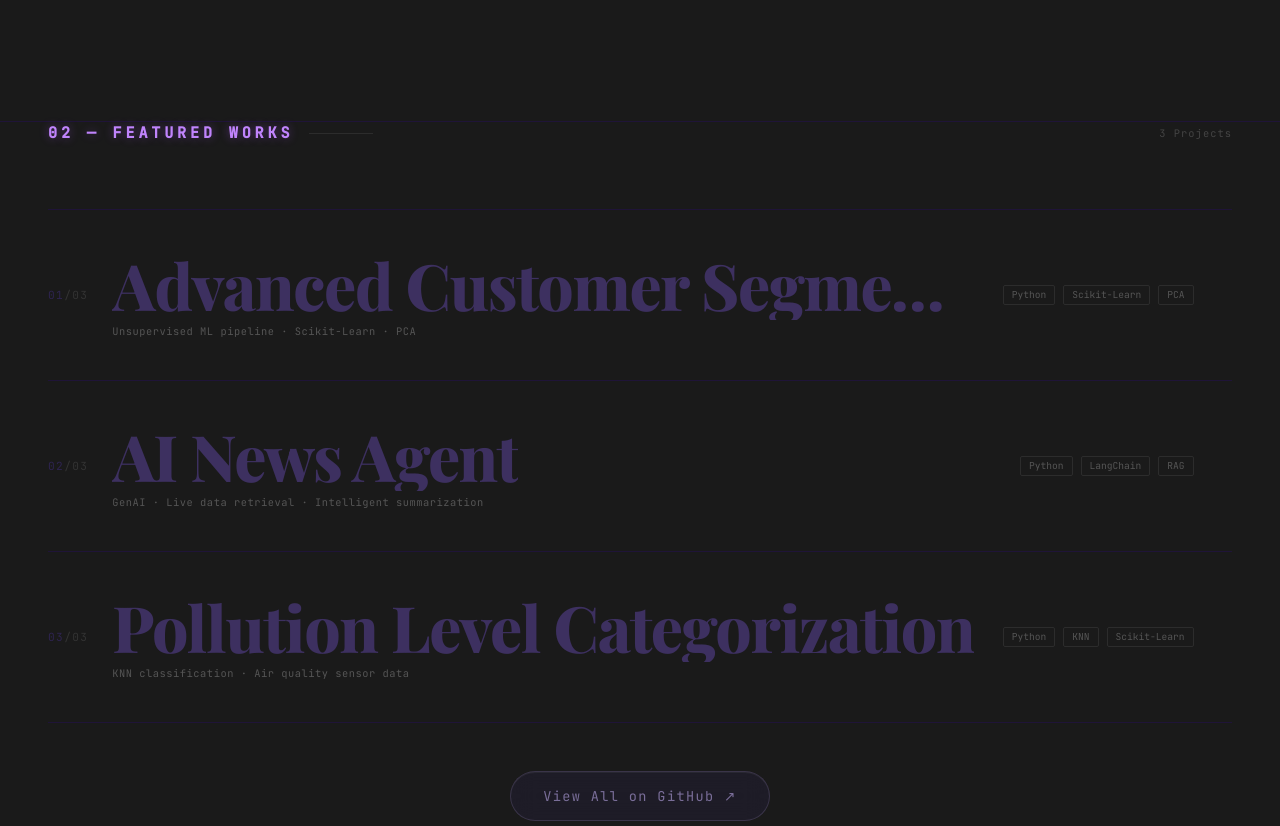
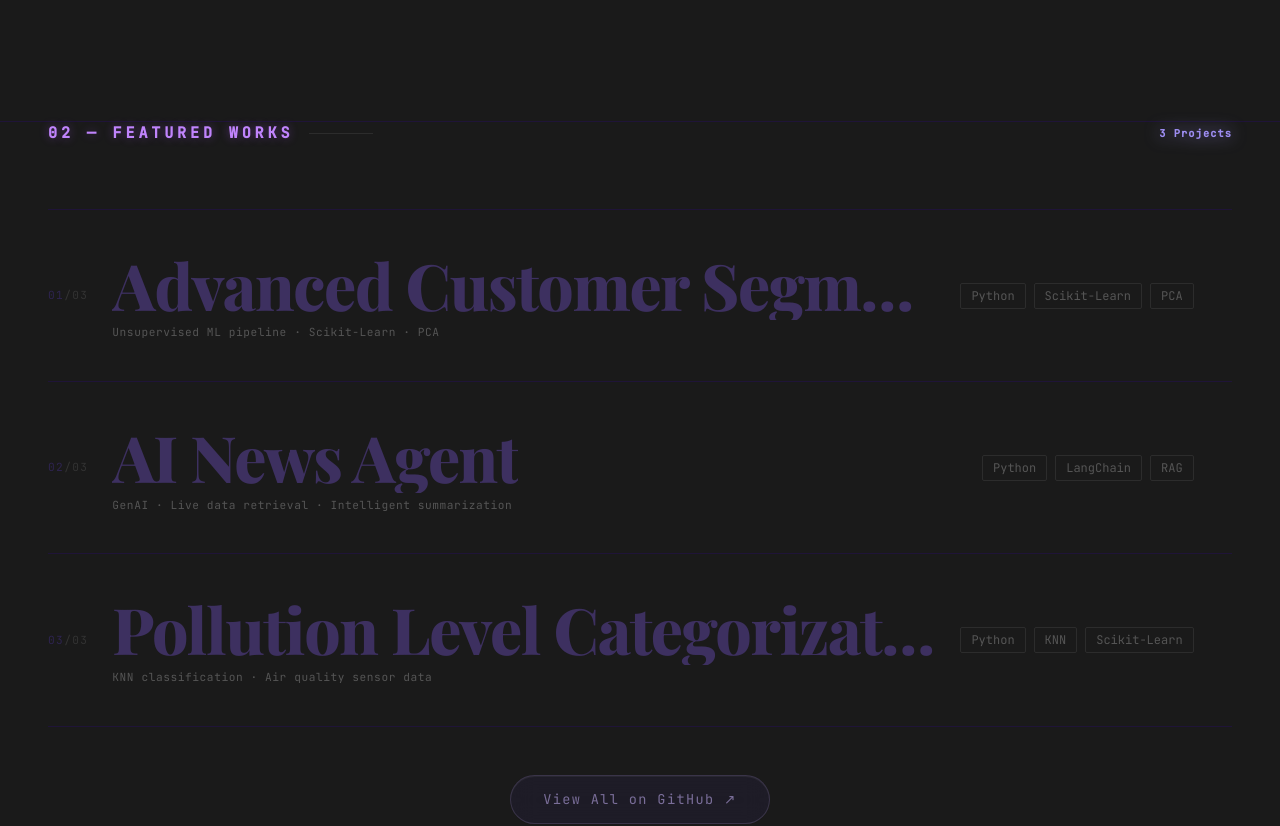
Before and after one commit to subhashroy17/portfolio, a React (Vite) app: page / in a window 1280 px wide. Shown: the part 2020-2846 px from the top of the page. Built offline with nearby package versions, Linux system fonts and the light colour scheme.

Commit message:
Enhance UI visibility: glow effects for projects, larger tags, and purple contact section

```diff
--- a/src/components/Contact.jsx
+++ b/src/components/Contact.jsx
@@ -100,7 +100,7 @@ export default function Contact() {
                   {icon}
                 </span>
                 <div className="flex-1 min-w-0">
-                  <p className="font-mono text-[0.6rem] tracking-widest uppercase text-[#555] mb-0.5">{label}</p>
+                  <p className="font-mono text-xs font-semibold tracking-widest uppercase text-[#9D8DF1] mb-1">{label}</p>
                   <p className="text-[#aaa] text-sm truncate group-hover:text-[#F5F5F0]">{value}</p>
                 </div>
                 <span className="font-mono text-[#444] text-xs flex-shrink-0 transition-colors duration-300">
@@ -118,11 +118,11 @@ export default function Contact() {
         >
           <div className="flex items-center gap-2">
             <span className="w-2 h-2 rounded-full bg-[#9D8DF1]" />
-            <span className="font-mono text-[0.6rem] text-[#444] tracking-widest uppercase">
+            <span className="font-mono text-[0.65rem] text-[#9D8DF1] tracking-widest uppercase font-medium">
               Subhash Verru — AI & Software Engineer
             </span>
           </div>
-          <p className="font-mono text-[0.6rem] text-[#333] tracking-widest">
+          <p className="font-mono text-[0.65rem] text-[#9D8DF1] tracking-widest">
             © {new Date().getFullYear()} · Built with React & Vite
           </p>
         </motion.div>
--- a/src/components/Projects.jsx
+++ b/src/components/Projects.jsx
@@ -80,7 +80,7 @@ export default function Projects({ onSelectProject }) {
             <span className="label-tag">02 — Featured Works</span>
             <span className="flex-1 h-px bg-[#2C2C2C] w-16 hidden md:block" />
           </div>
-          <span className="font-mono text-[0.65rem] text-[#444] tracking-widest">
+          <span className="font-mono text-[0.65rem] text-[#9D8DF1] tracking-widest drop-shadow-[0_0_8px_rgba(157,141,241,0.8)] font-semibold">
             {projects.length} Projects
           </span>
         </motion.div>
@@ -108,7 +108,7 @@ export default function Projects({ onSelectProject }) {
                   </span>
                   <div className="min-w-0">
                     <h3 className="project-title truncate">{project.title}</h3>
-                    <p className="font-mono text-[0.65rem] text-[#555] tracking-wider mt-1">
+                    <p className={`font-mono text-[0.7rem] tracking-wider mt-1 transition-all duration-300 ${hovered === project.id ? 'text-[#B8AAFA] drop-shadow-[0_0_8px_rgba(184,170,250,0.6)]' : 'text-[#555]'}`}>
                       {project.short}
                     </p>
                   </div>
@@ -118,7 +118,7 @@ export default function Projects({ onSelectProject }) {
                 <div className="flex items-center gap-4 flex-shrink-0">
                   <div className="hidden md:flex gap-2 flex-wrap justify-end">
                     {project.tags.slice(0, 3).map(tag => (
-                      <span key={tag} className="font-mono text-[0.6rem] text-[#555] border border-[#2C2C2C] px-2 py-0.5 rounded-sm">
+                      <span key={tag} className={`font-mono text-xs border px-2.5 py-1 rounded-sm transition-all duration-300 ${hovered === project.id ? 'text-[#9D8DF1] border-[#9D8DF1]/50 bg-[rgba(157,141,241,0.05)] shadow-[0_0_10px_rgba(157,141,241,0.4)]' : 'text-[#555] border-[#2C2C2C] bg-transparent'}`}>
                         {tag}
                       </span>
                     ))}
```
